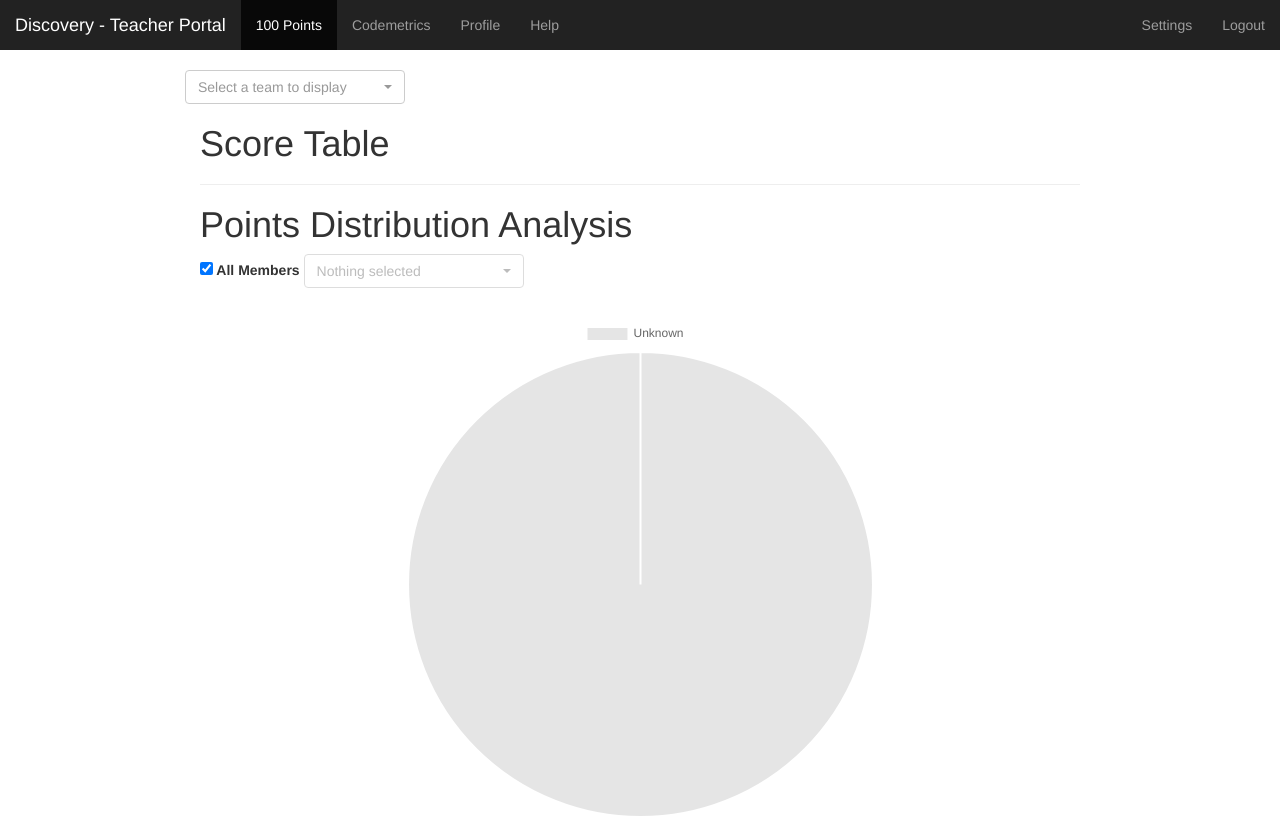
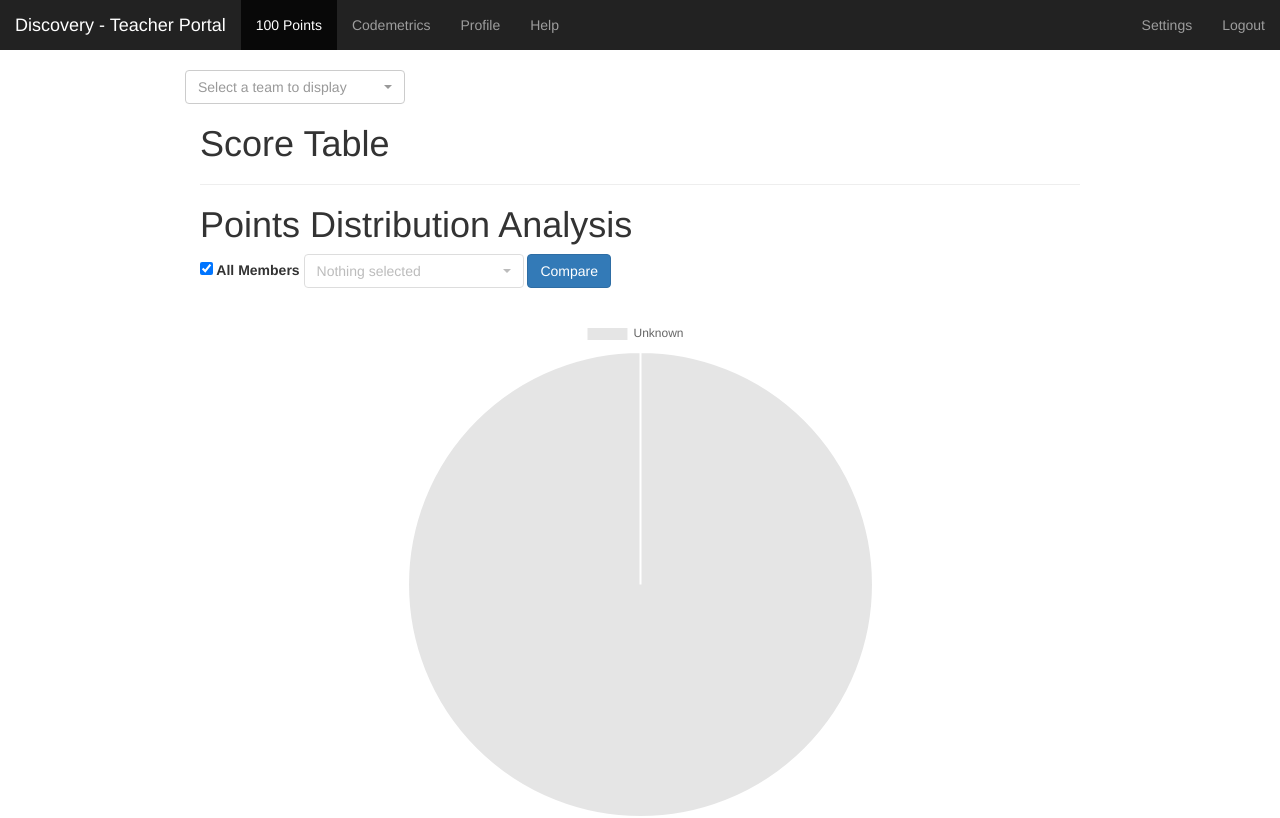
Before and after one commit to Discovery-VSTS/teacherui, a Django app: page /app/index/ in a window 1280 px wide. Shown: the top 818 px of the page. Run offline with Django 3.2, Linux system fonts and the light colour scheme; the visitor is signed in with stand-in values (Sample User, id 1); data that the repository does not hold is empty; some libraries are stand-ins or nearby versions.

Commit message:
Add button for comparing members

```diff
--- a/templates/tabs/100pt/distribution-analysis.html
+++ b/templates/tabs/100pt/distribution-analysis.html
@@ -75,17 +75,18 @@
         }
     }
 
-    function render_line_chart_between_selected_members(members) {
+    function render_line_chart_between_selected_members() {
 
     }
 </script>
 
 <label><input type="checkbox" onclick="render_chart()" id="checkbox-members" checked="checked"> All Members</label>
-<select id="member-picker" class="selectpicker" onselect="render_line_chart_between_selected_members(this)" multiple>
+<select id="member-picker" class="selectpicker" multiple>
     {% for member in members %}
             <option value="{{ member }}">{{ member }}</option>
     {% endfor %}
 </select>
+<button type="button" class="btn btn-primary" onclick="render_line_chart_between_selected_members()">Compare</button>
 <div id="dataDist" class="chart-container">
     <canvas id="pointDist" style="max-height: 501px; max-width: 501px"></canvas>
 </div>
```
